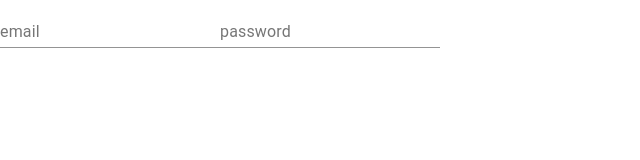
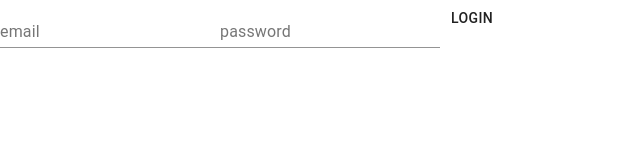
Before and after one commit to Tzunhei/twitter-clone-client, a Next.js app: page /login in a window 1280 px wide. Shown: the top 160 px of the page, without its empty margins (0-640 px from the left). Built offline with nearby package versions, Linux system fonts and the light colour scheme.

Commit message:
add login form with react hook form & test

```diff
--- a/components/Login/LoginForm.tsx
+++ b/components/Login/LoginForm.tsx
@@ -1,11 +1,50 @@
-import { TextField } from '@material-ui/core';
+import { Button, TextField } from '@material-ui/core';
+import { Controller, useForm } from 'react-hook-form';
+import { yupResolver } from '@hookform/resolvers/yup';
+import * as yup from 'yup';
+
+const schema = yup.object().shape({
+  email: yup.string().email().required(),
+  password: yup.string().required(),
+});
+
+type LoginDto = {
+  email: string;
+  password: string;
+};
 
 const LoginForm = () => {
+  const { handleSubmit, errors, control } = useForm({
+    resolver: yupResolver(schema),
+  });
+
+  const onSubmit = (data: LoginDto) => {
+    console.log(data);
+  };
+
   return (
-    <div>
-      <TextField label="email" />
-      <TextField label="password" />
-    </div>
+    <form onSubmit={handleSubmit(onSubmit)}>
+      <Controller
+        as={TextField}
+        control={control}
+        name="email"
+        label="email"
+        defaultValue=""
+        error={Boolean(errors.email)}
+        helperText={errors.email?.message}
+      />
+      <Controller
+        as={TextField}
+        control={control}
+        type="password"
+        name="password"
+        label="password"
+        defaultValue=""
+        error={Boolean(errors.password)}
+        helperText={errors.password?.message}
+      />
+      <Button type="submit">Login</Button>
+    </form>
   );
 };
 
--- a/package.json
+++ b/package.json
@@ -11,6 +11,7 @@
     "test:watch": "jest --watch"
   },
   "dependencies": {
+    "@hookform/resolvers": "1.3.0",
     "@material-ui/core": "^4.11.3",
     "@material-ui/icons": "^4.11.2",
     "next": "10.0.7",
@@ -29,6 +30,7 @@
     "@types/node": "^14.14.30",
     "@types/react": "^17.0.2",
     "@types/react-test-renderer": "^17.0.1",
+    "@types/yup": "^0.29.11",
     "@typescript-eslint/eslint-plugin": "^4.15.1",
     "@typescript-eslint/parser": "^4.15.1",
     "babel-jest": "^26.6.3",
```
Also changed, not shown: 2 other files (tests, documents, lock files or other folders).
